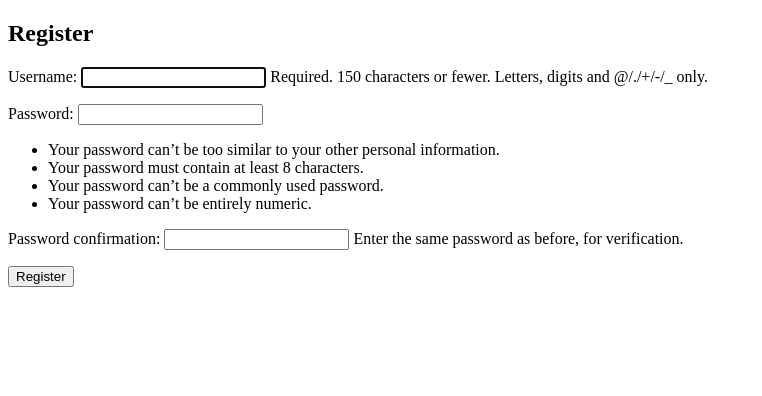
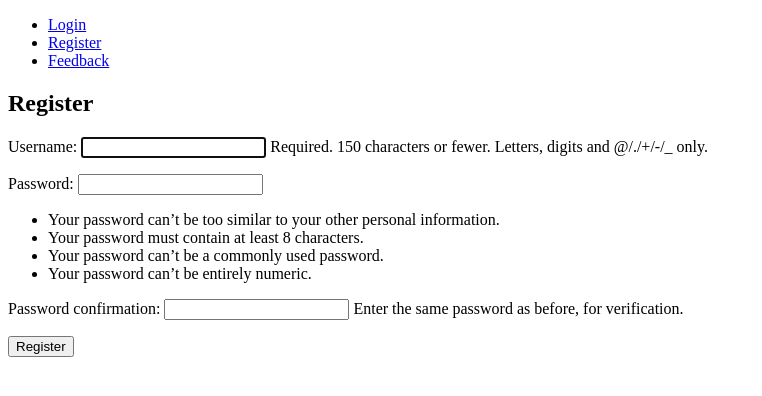
Before and after one commit to tech1savvy/django, a Django app: page /exam/register/ in a window 1280 px wide. Shown: the top 396 px of the page, without its empty margins (0-762 px from the left). Run offline with Django 5.2, Linux system fonts and the light colour scheme.

Commit message:
Add login, register, and feedback links to base.html

```diff
--- a/myproject/exam/templates/base.html
+++ b/myproject/exam/templates/base.html
@@ -4,6 +4,13 @@
     <title>{% block title %}My Django App{% endblock %}</title>
 </head>
 <body>
+    <nav>
+        <ul>
+            <li><a href="{% url 'login' %}">Login</a></li>
+            <li><a href="{% url 'register' %}">Register</a></li>
+            <li><a href="{% url 'feedback' %}">Feedback</a></li>
+        </ul>
+    </nav>
     <div id="content">
         {% block content %}
         {% endblock %}
```
